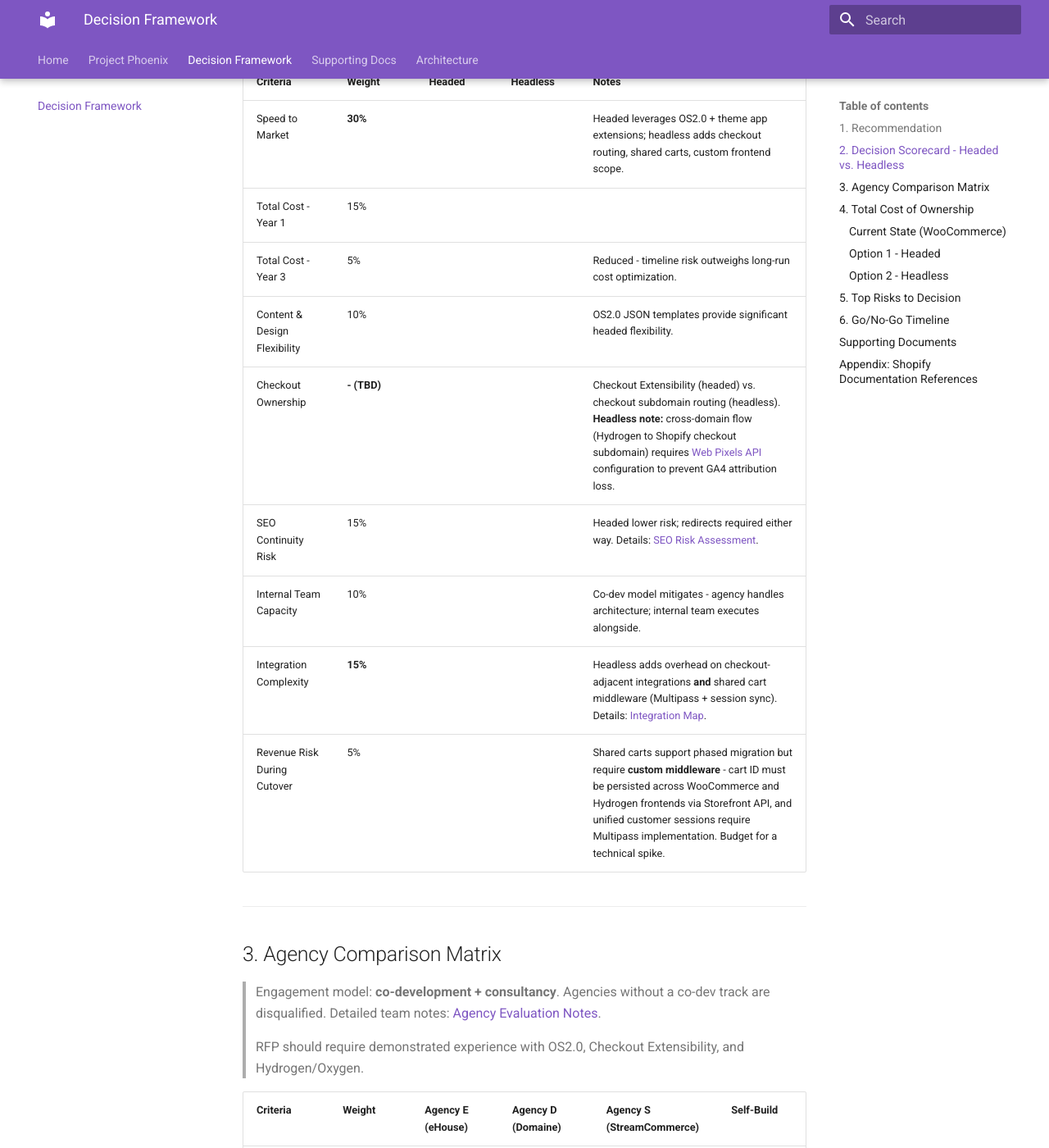
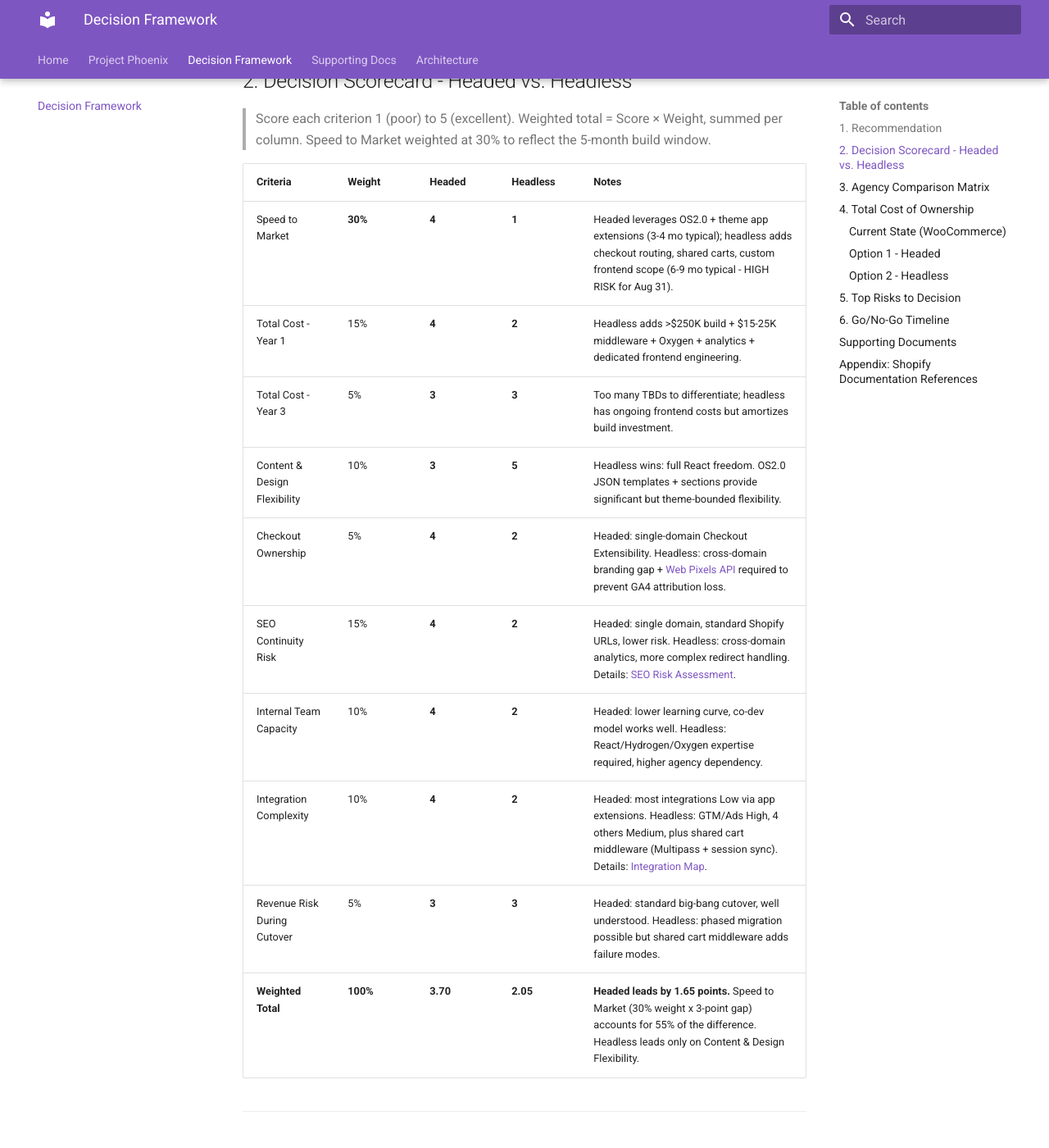
Before and after one commit to charanbobby/Shopify2026, an MkDocs documentation site: the page built from docs/decision-framework.md, in a window 1280 px wide and 1400 px high, scrolled down 967 px. Shown: the whole window at 82% size. Built offline with MkDocs 1.6.1 and Material for MkDocs 9.7.7, drawn with Linux system fonts in a browser that asks for light colours; comment, search, counter and statistics services are not loaded; some of the changed text lies outside the part shown.

Commit message:
Fill scorecard scores and recommendation: Headed 3.70 vs Headless 2.05
Scored all 9 criteria (1-5 scale, weighted to 100%). Rebalanced weights:
Integration Complexity reverted to 10%, Checkout Ownership set to 5%.
Headed wins on 7 of 9 criteria. Updated recommendation to Headed (OS 2.0)
with Hydrogen as 2027 fast-follow. Speed to Market (30% weight) is the
dominant factor given the Aug 31 hard deadline.

Co-Authored-By: Claude Opus 4.6 <noreply@anthropic.com>

```diff
--- a/docs/decision-framework.md
+++ b/docs/decision-framework.md
@@ -16,13 +16,13 @@ comments: true
 
 | Field | Value |
 | --- | --- |
-| Recommended Architecture | TBD - Headed / Headless |
+| Recommended Architecture | **Headed (OS 2.0)** - scored 3.70 vs Headless 2.05 out of 5.00 |
 | Recommended Agency | TBD |
 | Decision Date | **April 1, 2026** |
 | Hard Launch Deadline | **August 31, 2026** |
 | Decision Made By | TBD |
-| Next Action | TBD |
-| Rationale | TBD |
+| Next Action | Confirm Discount Logic Audit and agency co-dev model before Apr 1 |
+| Rationale | Headed wins on 7 of 9 criteria. The 5-month build window is the dominant constraint (30% weight); headless timeline of 6-9 months is incompatible with Aug 31 hard deadline. Headless leads only on Content & Design Flexibility. Recommended path: headed launch Aug 31, evaluate Hydrogen as 2027 fast-follow. |
 
 ---
 
@@ -32,15 +32,16 @@ comments: true
 
 | Criteria | Weight | Headed | Headless | Notes |
 | --- | --- | --- | --- | --- |
-| Speed to Market | **30%** | | | Headed leverages OS2.0 + theme app extensions; headless adds checkout routing, shared carts, custom frontend scope. |
-| Total Cost - Year 1 | 15% | | | |
-| Total Cost - Year 3 | 5% | | | Reduced - timeline risk outweighs long-run cost optimization. |
-| Content & Design Flexibility | 10% | | | OS2.0 JSON templates provide significant headed flexibility. |
-| Checkout Ownership | **- (TBD)** | | | Checkout Extensibility (headed) vs. checkout subdomain routing (headless). **Headless note:** cross-domain flow (Hydrogen to Shopify checkout subdomain) requires [Web Pixels API](https://shopify.dev/docs/api/pixels/customer-events) configuration to prevent GA4 attribution loss. |
-| SEO Continuity Risk | 15% | | | Headed lower risk; redirects required either way. Details: [SEO Risk Assessment](seo-risk-assessment.md). |
-| Internal Team Capacity | 10% | | | Co-dev model mitigates - agency handles architecture; internal team executes alongside. |
-| Integration Complexity | **15%** | | | Headless adds overhead on checkout-adjacent integrations **and** shared cart middleware (Multipass + session sync). Details: [Integration Map](integration-map.md). |
-| Revenue Risk During Cutover | 5% | | | Shared carts support phased migration but require **custom middleware** - cart ID must be persisted across WooCommerce and Hydrogen frontends via Storefront API, and unified customer sessions require Multipass implementation. Budget for a technical spike. |
+| Speed to Market | **30%** | **4** | **1** | Headed leverages OS2.0 + theme app extensions (3-4 mo typical); headless adds checkout routing, shared carts, custom frontend scope (6-9 mo typical - HIGH RISK for Aug 31). |
+| Total Cost - Year 1 | 15% | **4** | **2** | Headless adds >$250K build + $15-25K middleware + Oxygen + analytics + dedicated frontend engineering. |
+| Total Cost - Year 3 | 5% | **3** | **3** | Too many TBDs to differentiate; headless has ongoing frontend costs but amortizes build investment. |
+| Content & Design Flexibility | 10% | **3** | **5** | Headless wins: full React freedom. OS2.0 JSON templates + sections provide significant but theme-bounded flexibility. |
+| Checkout Ownership | 5% | **4** | **2** | Headed: single-domain Checkout Extensibility. Headless: cross-domain branding gap + [Web Pixels API](https://shopify.dev/docs/api/pixels/customer-events) required to prevent GA4 attribution loss. |
+| SEO Continuity Risk | 15% | **4** | **2** | Headed: single domain, standard Shopify URLs, lower risk. Headless: cross-domain analytics, more complex redirect handling. Details: [SEO Risk Assessment](seo-risk-assessment.md). |
+| Internal Team Capacity | 10% | **4** | **2** | Headed: lower learning curve, co-dev model works well. Headless: React/Hydrogen/Oxygen expertise required, higher agency dependency. |
+| Integration Complexity | 10% | **4** | **2** | Headed: most integrations Low via app extensions. Headless: GTM/Ads High, 4 others Medium, plus shared cart middleware (Multipass + session sync). Details: [Integration Map](integration-map.md). |
+| Revenue Risk During Cutover | 5% | **3** | **3** | Headed: standard big-bang cutover, well understood. Headless: phased migration possible but shared cart middleware adds failure modes. |
+| **Weighted Total** | **100%** | **3.70** | **2.05** | **Headed leads by 1.65 points.** Speed to Market (30% weight x 3-point gap) accounts for 55% of the difference. Headless leads only on Content & Design Flexibility. |
 
 ---
 
```
